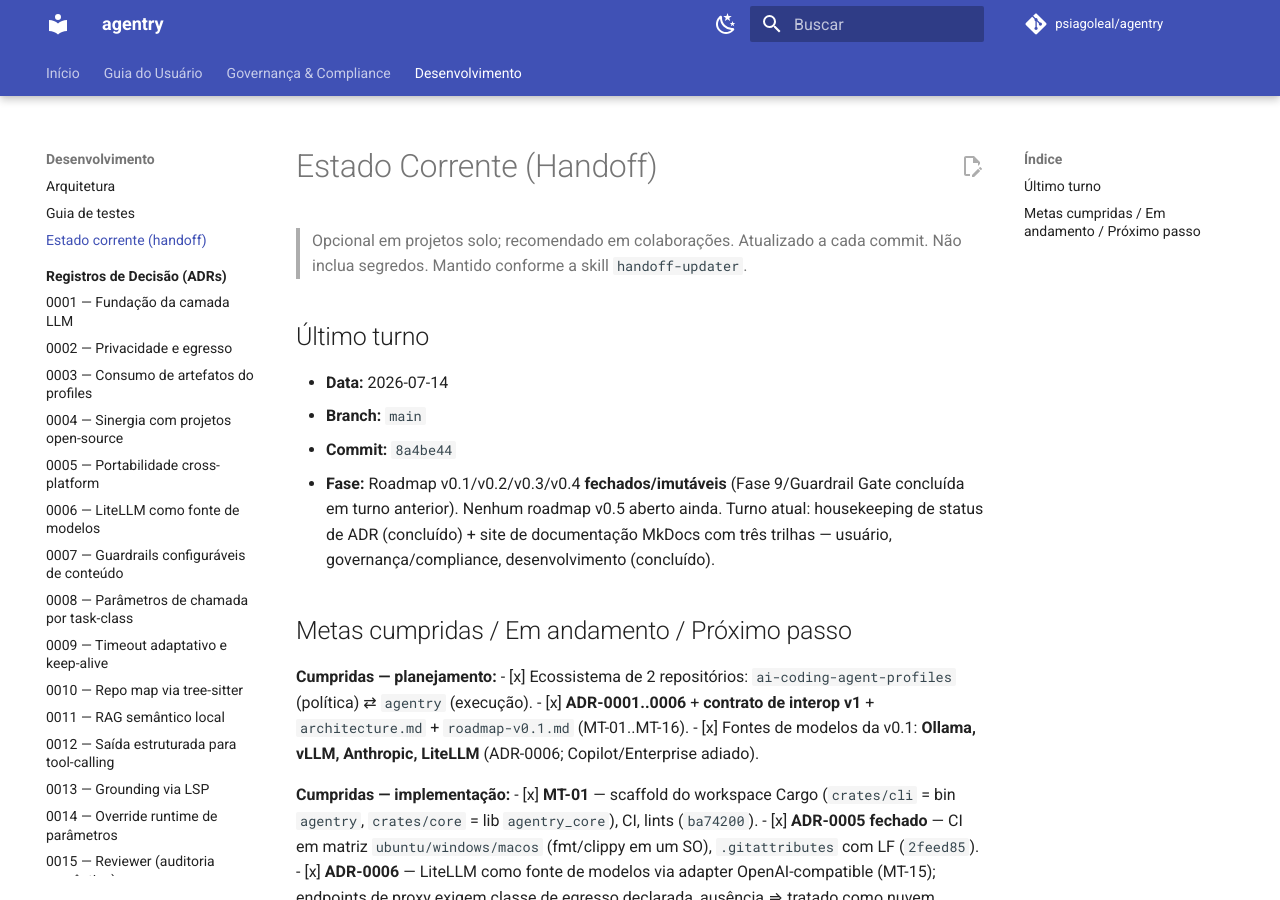
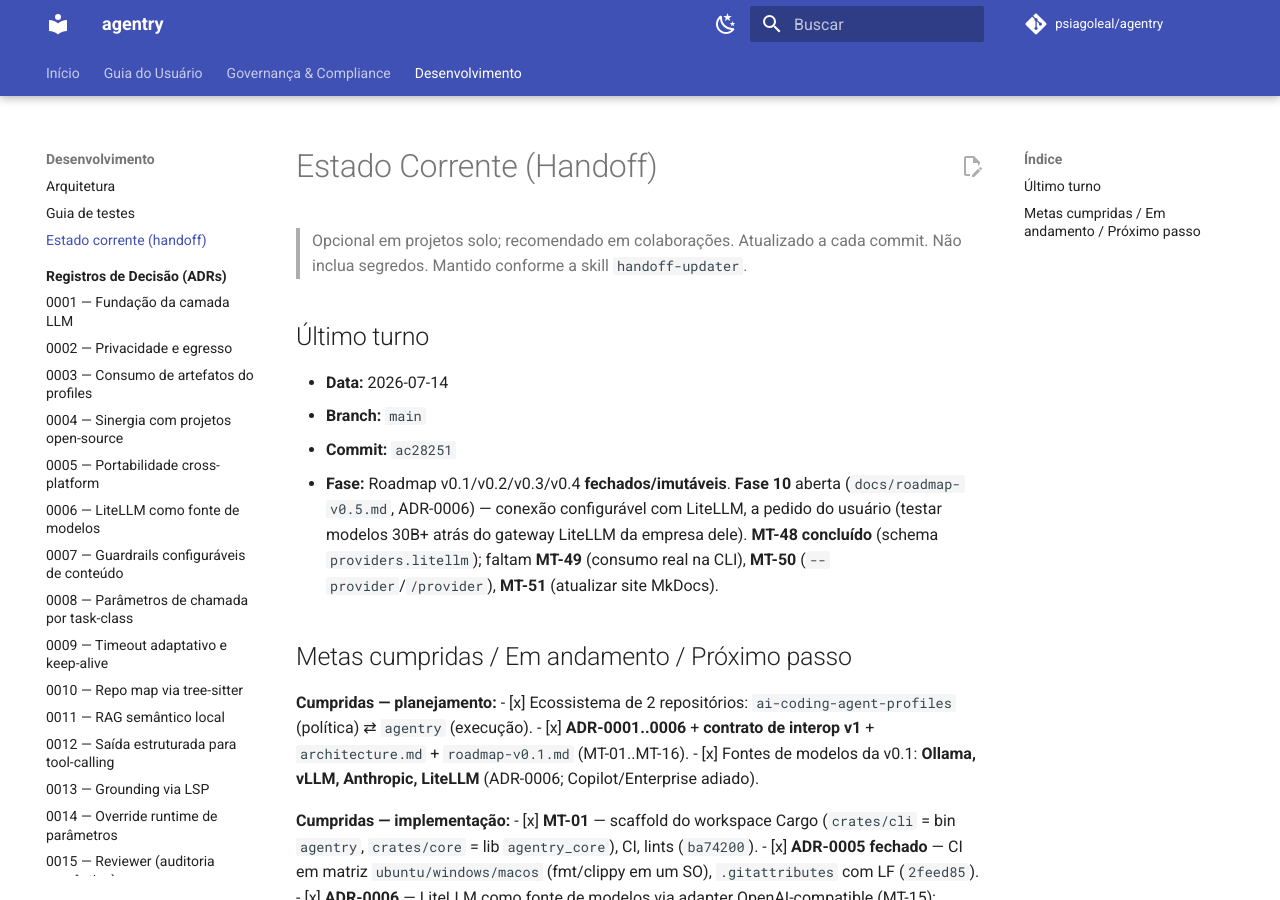
Before and after one commit to psiagoleal/agentry, an MkDocs documentation site: the page built from docs/CURRENT-STATE.md, in a window 1280 px wide and 900 px high. Built offline with MkDocs 1.6.1 and Material for MkDocs 9.7.7, drawn with Linux system fonts in a browser that asks for light colours; comment, search, counter and statistics services are not loaded.

Commit message:
docs(handoff): atualiza estado corrente (MT-48 concluído, Fase 10 aberta)
Registra a abertura da Fase 10 (roadmap-v0.5.md, conexão com LiteLLM) e
a conclusão do MT-48 (schema providers.litellm). Próximo passo: MT-49
(consumo real na CLI).

{agente: Claude Code; modelo: claude-sonnet-5}

```diff
--- a/docs/CURRENT-STATE.md
+++ b/docs/CURRENT-STATE.md
@@ -9,11 +9,12 @@
 
 - **Data:** 2026-07-14
 - **Branch:** `main`
-- **Commit:** `8a4be44`
-- **Fase:** Roadmap v0.1/v0.2/v0.3/v0.4 **fechados/imutáveis** (Fase 9/Guardrail Gate
-  concluída em turno anterior). Nenhum roadmap v0.5 aberto ainda. Turno atual: housekeeping
-  de status de ADR (concluído) + site de documentação MkDocs com três trilhas — usuário,
-  governança/compliance, desenvolvimento (concluído).
+- **Commit:** `ac28251`
+- **Fase:** Roadmap v0.1/v0.2/v0.3/v0.4 **fechados/imutáveis**. **Fase 10** aberta
+  (`docs/roadmap-v0.5.md`, ADR-0006) — conexão configurável com LiteLLM, a pedido do
+  usuário (testar modelos 30B+ atrás do gateway LiteLLM da empresa dele). **MT-48
+  concluído** (schema `providers.litellm`); faltam **MT-49** (consumo real na CLI),
+  **MT-50** (`--provider`/`/provider`), **MT-51** (atualizar site MkDocs).
 
 ## Metas cumpridas / Em andamento / Próximo passo
 
@@ -388,13 +389,39 @@
   deploy (GitHub Pages) configurado — decisão do usuário, só montagem local por enquanto.
   `README.md` ganhou seção "Documentação" com o passo a passo; `.gitignore` ignora `/site`
   e `.venv-docs/` (`8a4be44`).
+- [x] **Roadmap v0.5** (`docs/roadmap-v0.5.md`, novo — v0.4 permanece fechado/imutável) —
+  Fase 10, conexão configurável com LiteLLM (ADR-0006, já `Accepted` desde 2026-07-06 mas
+  nunca ligado à CLI), quebrada em MT-48..51 via skill `micro-ticket-planner`. Nenhum ADR
+  novo — ADR-0006 já decide o ponto mais sensível (classe de egresso por endpoint sempre
+  explícita/configurável, ausência ⇒ `cloud-ok`/bloqueado em perfis restritivos, nunca
+  inferida do host); confirmado com o usuário que é exatamente isso que ele queria (classe
+  configurável, não hardcoded) antes de começar a implementar (`b18a65c`).
+- [x] **MT-48** — `crates/core/src/config/mod.rs`: `LiteLlmSettings`
+  (`baseUrl`/`model`/`egressClass`, todos opcionais) em `ProvidersSettings.litellm`,
+  `merged_over` escalar (mesmo padrão de `OllamaSettings`). `Config::resolve` expõe
+  `litellm: Option<LiteLlmConfig>` — `Some` só quando `baseUrl` **e** `model` estão
+  presentes (LiteLLM não configurado não é erro); `egressClass` ausente nesse caso resolve
+  `EgressClass::CloudOk` (ADR-0006 "fail-closed invertido para proxies", nunca
+  `local-only` por inferência do host). Chave de API deliberadamente fora do schema —
+  documentado no próprio doc comment que vem de `AGENTRY_LITELLM_API_KEY` (MT-49), nunca do
+  arquivo. 5 testes novos (schema completo; ausência de `egressClass` → `cloud-ok`; só
+  `baseUrl` ou só `model` → `None`; ausência do bloco inteiro preserva `None`; camada mais
+  específica sobrescreve campo a campo, inclusive parcialmente). 266 testes na lib do core
+  (261+5) + 4 de integração + 27 na CLI, fmt/clippy limpos, `cargo build --release` verde.
+  Nenhuma dependência nova (`ac28251`).
 
 **Em andamento:** nada pendente no turno.
 
-**Próximo passo:** nenhum ticket aberto. Itens em aberto, sem ticket: deploy do site MkDocs
-(GitHub Pages) — decisão explícita do usuário de não fazer ainda, retomar quando pedido; CI
-multi-SO ainda não observado verde (falta um push que dispare a matriz); backlog
-independente do `ai-coding-agent-profiles` (ADRs 0001-0005 — RTK/OKF pendentes de
+**Próximo passo:** **MT-49** (`docs/roadmap-v0.5.md`, consumo real na CLI —
+`crates/cli/src/main.rs`: instancia `OpenAiCompatProvider` quando `cfg.litellm` é `Some`,
+segunda instância de `Transport` com allowlist restrita ao host declarado, header
+`Authorization` só se `AGENTRY_LITELLM_API_KEY` estiver no ambiente, registra como segundo
+candidato da `task-class` "chat"). Depois: MT-50 (`--provider`/`/provider`) e MT-51
+(atualizar `docs/usuario`/`docs/governanca` — a afirmação atual de "nenhum destino de rede
+além do Ollama local" deixa de ser verdade). Outros itens em aberto, sem ticket: deploy do
+site MkDocs (GitHub Pages) — decisão explícita do usuário de não fazer ainda, retomar
+quando pedido; CI multi-SO ainda não observado verde (falta um push que dispare a matriz);
+backlog independente do `ai-coding-agent-profiles` (ADRs 0001-0005 — RTK/OKF pendentes de
 reanálise de maturidade, perfis base+overlay/skills executáveis/config de serviços
 pendentes de validação de implementação).
 
@@ -415,6 +442,8 @@ pendentes de validação de implementação).
 
 | Data | Commit | Resumo | MT |
 |------|--------|--------|----|
+| 2026-07-14 | `ac28251` | MT-48: schema providers.litellm em Settings/Config (ADR-0006) | MT-48 |
+| 2026-07-14 | `b18a65c` | docs(roadmap): conexão configurável com LiteLLM (Fase 10, roadmap-v0.5.md) | — |
 | 2026-07-14 | `8a4be44` | docs: site MkDocs com três trilhas (usuário, governança/compliance, dev) | — |
 | 2026-07-14 | `5b8913a` | docs(adr): housekeeping de status — 13 ADRs promovidos a Accepted | — |
 | 2026-07-14 | `f60e5be` | MT-47: buffer condicional em run_streaming quando há guardrails de saída; fecha a Fase 9 | MT-47 |
```
